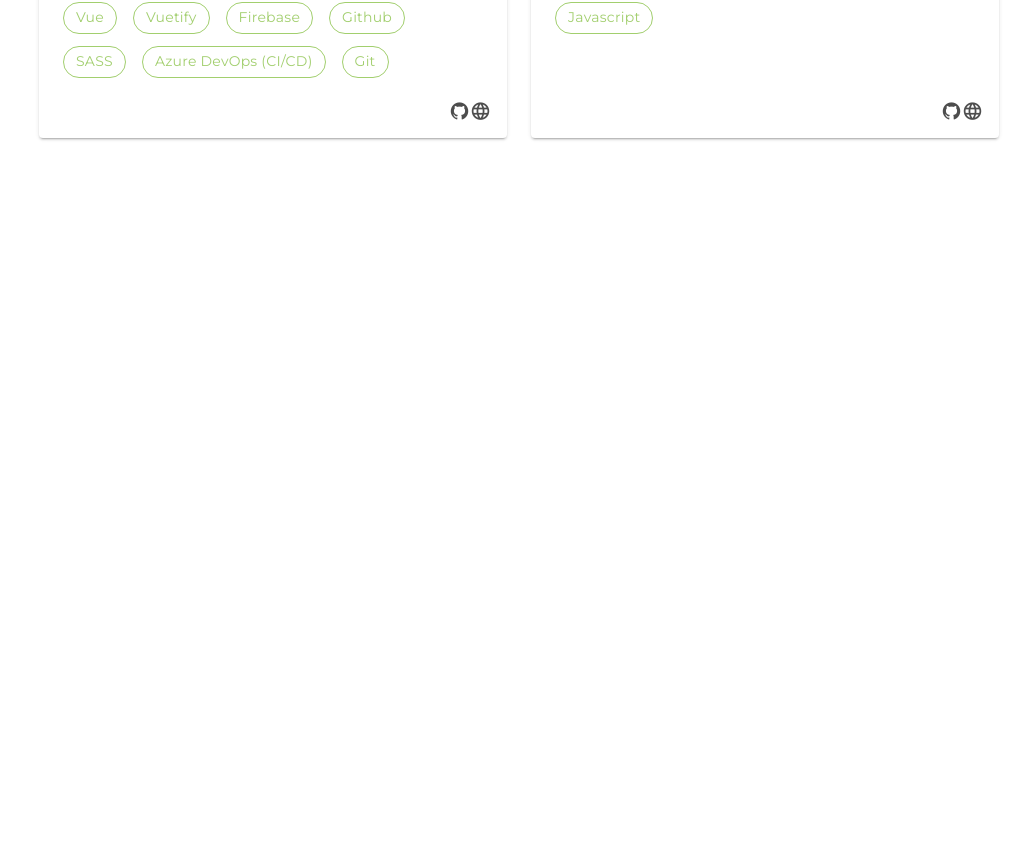
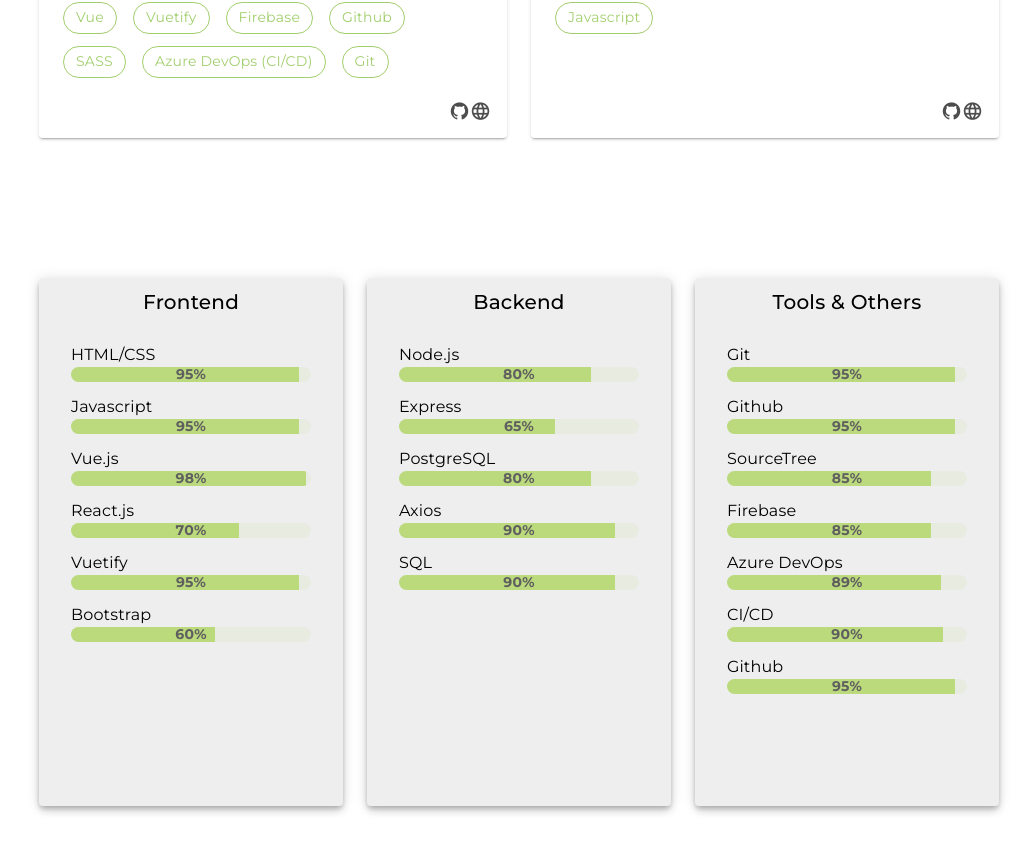
Before and after one commit to Adise211/portofolio-vue, a Vue app: page / in a window 1280 px wide. Shown: the part 1384-2236 px from the top of the page, without its empty margins (249-1280 px from the left). Before the commit the page ends 1554 px from the top, so only its background shows below. Built offline with nearby package versions, Linux system fonts and the light colour scheme.

Commit message:
added my skills

```diff
--- a/src/App.vue
+++ b/src/App.vue
@@ -98,8 +98,7 @@
         </section>
 
         <section id="skills">
-          <!-- <h1>Skills</h1> -->
-          <!-- Add your content here -->
+          <AppSkills></AppSkills>
         </section>
 
         <section id="contact">
@@ -113,9 +112,10 @@
 
 <script>
 import AppProjects from './components/AppProjects.vue'
+import AppSkills from './components/AppSkills.vue'
 
 export default {
-  components: { AppProjects },
+  components: { AppProjects, AppSkills },
   data() {
     return {
       isDarkMode: false, // Dark Mode toggle
--- /dev/null
+++ b/src/components/AppSkills.vue
@@ -0,0 +1,95 @@
+<template>
+  <v-container fluid style="height: 100vh">
+    <v-row class="align-center justify-center fill-height">
+      <template v-for="(group, i) in skillGroups" :key="i">
+        <v-col cols="12" md="4">
+          <v-hover v-slot="{ isHovering, props }">
+            <v-card :elevation="isHovering ? 12 : 5" v-bind="props" class="bg-grey-lighten-3">
+              <v-card-title class="text-center">
+                {{ group.groupTitle }}
+              </v-card-title>
+              <v-card-text style="height: 60vh">
+                <v-list class="bg-grey-lighten-3">
+                  <template v-for="(skill, index) in group.items" :key="index">
+                    <v-list-item :title="skill.name" class="mt-1">
+                      <template v-slot:subtitle>
+                        <v-progress-linear
+                          v-model="skill.value"
+                          color="#9acd32"
+                          height="15"
+                          rounded
+                        >
+                          <template v-slot:default="{ value }">
+                            <strong>{{ Math.ceil(value) }}%</strong>
+                          </template>
+                        </v-progress-linear>
+                      </template>
+                    </v-list-item>
+                  </template>
+                </v-list>
+              </v-card-text>
+            </v-card>
+          </v-hover>
+        </v-col>
+      </template>
+    </v-row>
+  </v-container>
+</template>
+
+<script>
+export default {
+  components: {},
+  props: {},
+  data: () => ({}),
+  created() {},
+  mounted() {},
+  methods: {},
+  computed: {
+    skillGroups() {
+      return [
+        {
+          groupTitle: 'Frontend',
+          items: [
+            { name: 'HTML/CSS', value: '95%' },
+            { name: 'Javascript', value: '95%' },
+            { name: 'Vue.js', value: '98%' },
+            { name: 'React.js', value: '70%' },
+            { name: 'Vuetify', value: '95%' },
+            { name: 'Bootstrap', value: '60%' },
+          ],
+        },
+        {
+          groupTitle: 'Backend',
+
+          items: [
+            { name: 'Node.js', value: '80%' },
+            { name: 'Express', value: '65%' },
+            { name: 'PostgreSQL', value: '80%' },
+            { name: 'Axios', value: '90%' },
+            { name: 'SQL', value: '90%' },
+          ],
+        },
+        {
+          groupTitle: 'Tools & Others',
+          items: [
+            { name: 'Git', value: '95%' },
+            { name: 'Github', value: '95%' },
+            { name: 'SourceTree', value: '85%' },
+            { name: 'Firebase', value: '85%' },
+            { name: 'Azure DevOps', value: '89%' },
+            { name: 'CI/CD', value: '90%' },
+            { name: 'Github', value: '95%' },
+          ],
+        },
+      ]
+    },
+  },
+  watch: {},
+}
+</script>
+
+<style scoped>
+.test {
+  color: yellowgreen;
+}
+</style>
```
